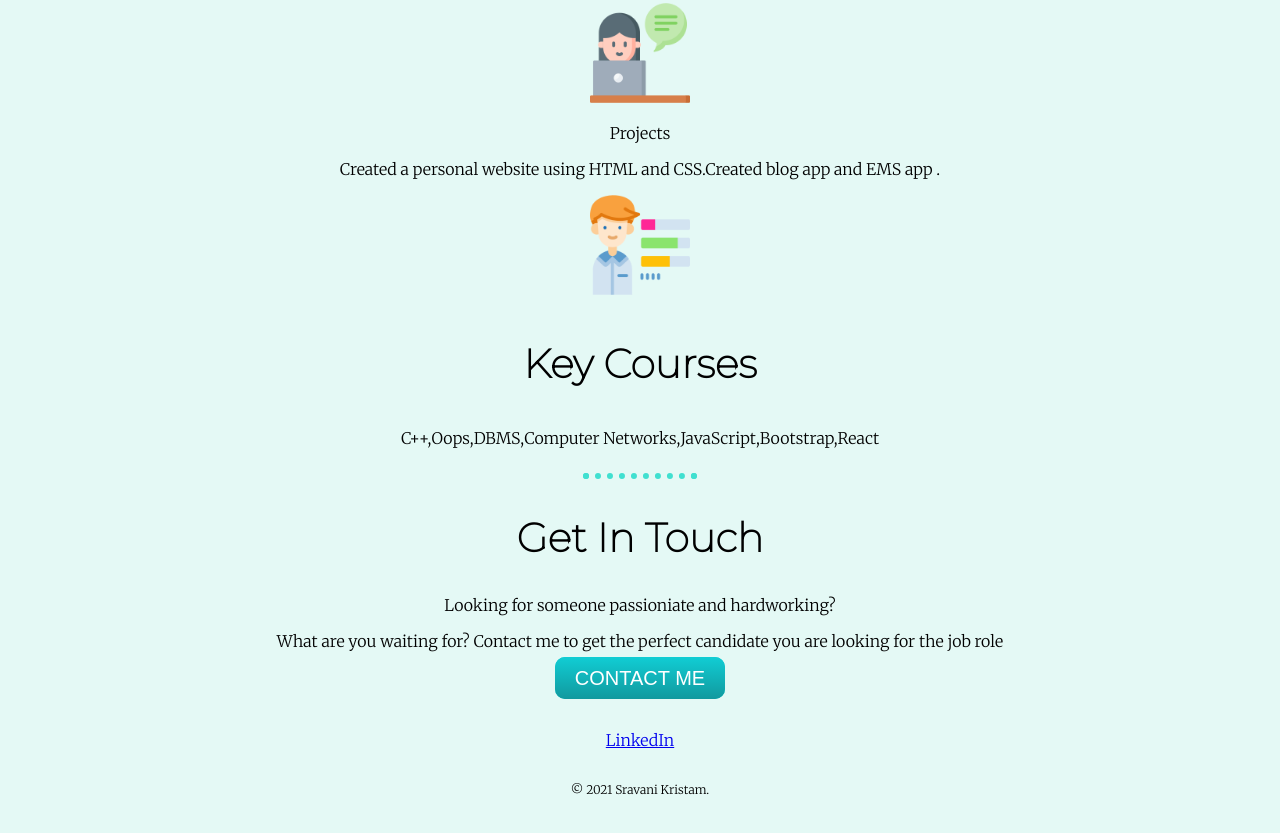
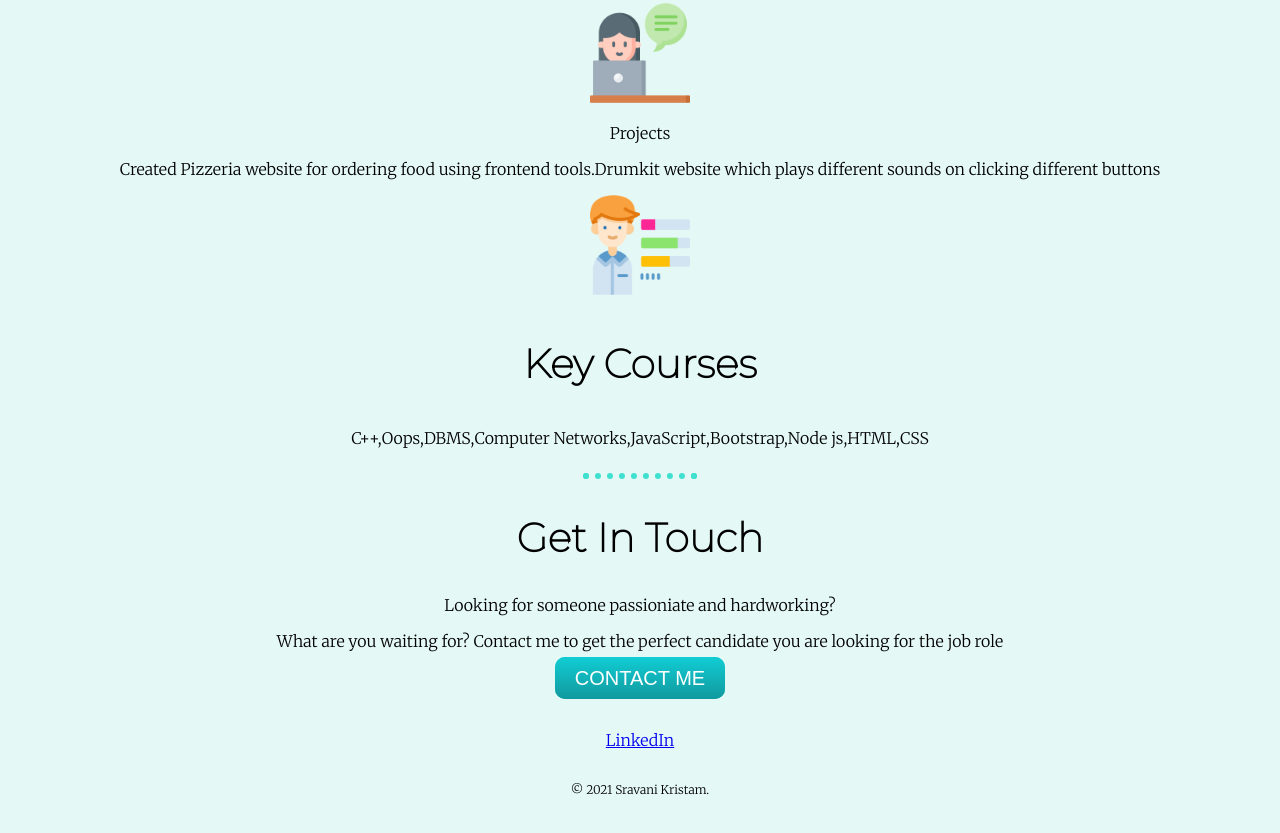
Before and after one commit to srav13/personal_website, a plain HTML site: page index.html in a window 1280 px wide. Shown: the part 1132-1965 px from the top of the page. Drawn offline with Linux system fonts and the light colour scheme.

Commit message:
Update index.html

```diff
--- a/index.html
+++ b/index.html
@@ -29,12 +29,12 @@
               <div class="skill-row">
                 <img class=""  width="100" height="100" src="counseling.png" alt="computer">
                 <p>Projects</p>
-                <p>Created a personal website using HTML and CSS.Created blog app and EMS app .</p>
+                <p> Created Pizzeria website for ordering food using frontend tools.Drumkit website which plays different sounds on clicking different buttons</p>
               </div>
               <div class="skill-row">
                 <img class="" src="skills (1).png" width="100" height="100" alt="img">
                 <h3>Key Courses</h3>
-                <p>C++,Oops,DBMS,Computer Networks,JavaScript,Bootstrap,React</p>
+                <p>C++,Oops,DBMS,Computer Networks,JavaScript,Bootstrap,Node js,HTML,CSS</p>
               </div>
             </div>
             <hr>
```
